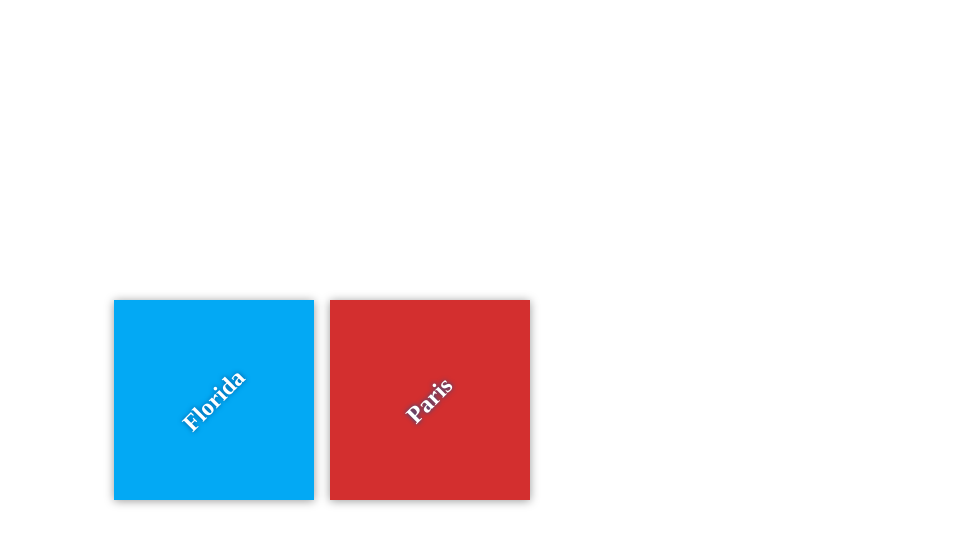
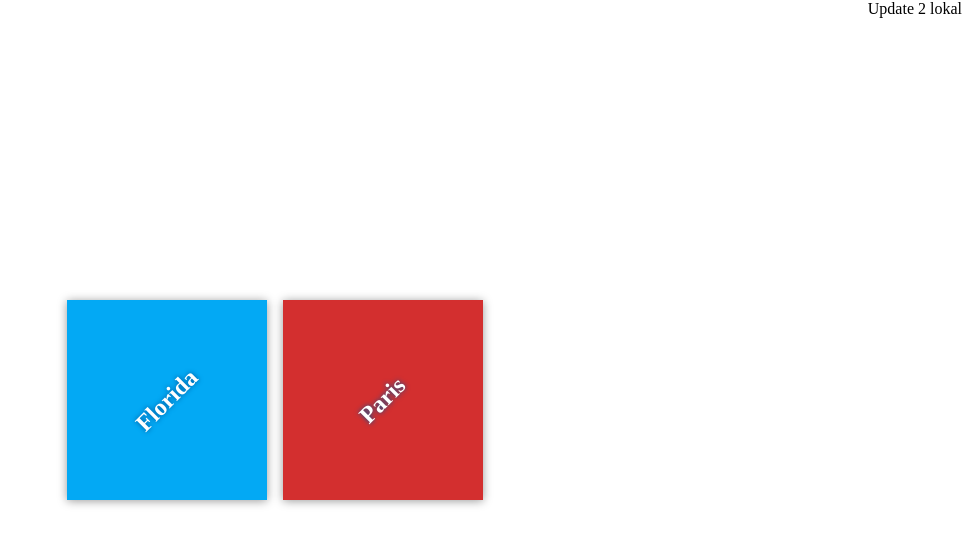
Before and after one commit to kklaus1717/my-travel-plans, a plain HTML site: page index.html in a window 1280 px wide. Shown: the whole page, without its empty margins (318-1280 px from the left). Drawn offline with Linux system fonts and the light colour scheme.

Commit message:
update 2 lokal

```diff
--- a/index.html
+++ b/index.html
@@ -19,6 +19,6 @@
             </div>
         </div>
     </div>
-
+    Update 2 lokal
 </body>
 </html>
```
